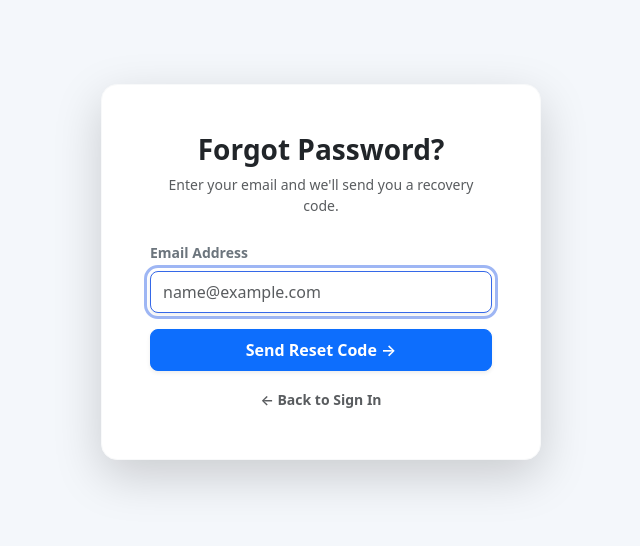
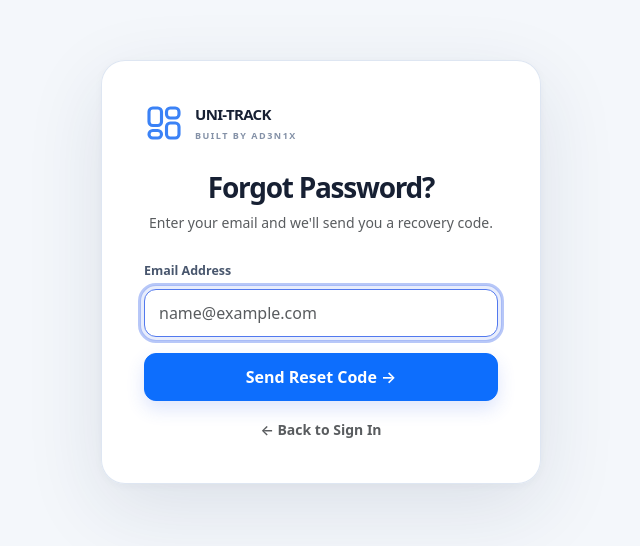
Before and after one commit to Ad3n1x/UNI-TRACK, a React (Vite) app: page /forgot-password in a window 1280 px wide. Shown: the part 128-674 px from the top of the page, without its empty margins (319-959 px from the left). Built offline with nearby package versions, Linux system fonts and the light colour scheme; no server answers.

Commit message:
style: refresh UniTrack password recovery experience

```diff
--- a/src/components/auth/ForgotPassword.jsx
+++ b/src/components/auth/ForgotPassword.jsx
@@ -99,9 +99,10 @@ const ForgotPassword = () => {
   };
 
   return (
-    <div className="d-flex flex-column align-items-center justify-content-center min-vh-100 px-3 py-4 bg-light">
-      <div className="p-4 p-md-5 rounded-4 shadow-lg bg-white w-100 border border-light" style={{ maxWidth: "440px" }}>
+    <div className="auth-shell d-flex flex-column align-items-center justify-content-center min-vh-100 px-3 py-4 bg-light">
+      <div className="auth-card p-4 p-md-5 rounded-4 shadow-lg bg-white w-100 border border-light" style={{ maxWidth: "440px" }}>
 
+        <div className="auth-brand"><img src="/logo.svg" alt="" /><div><strong>UNI-TRACK</strong><span>BUILT BY AD3N1X</span></div></div>
         {step === 1 ? (
           <>
             <div className="text-center mb-4">
```
